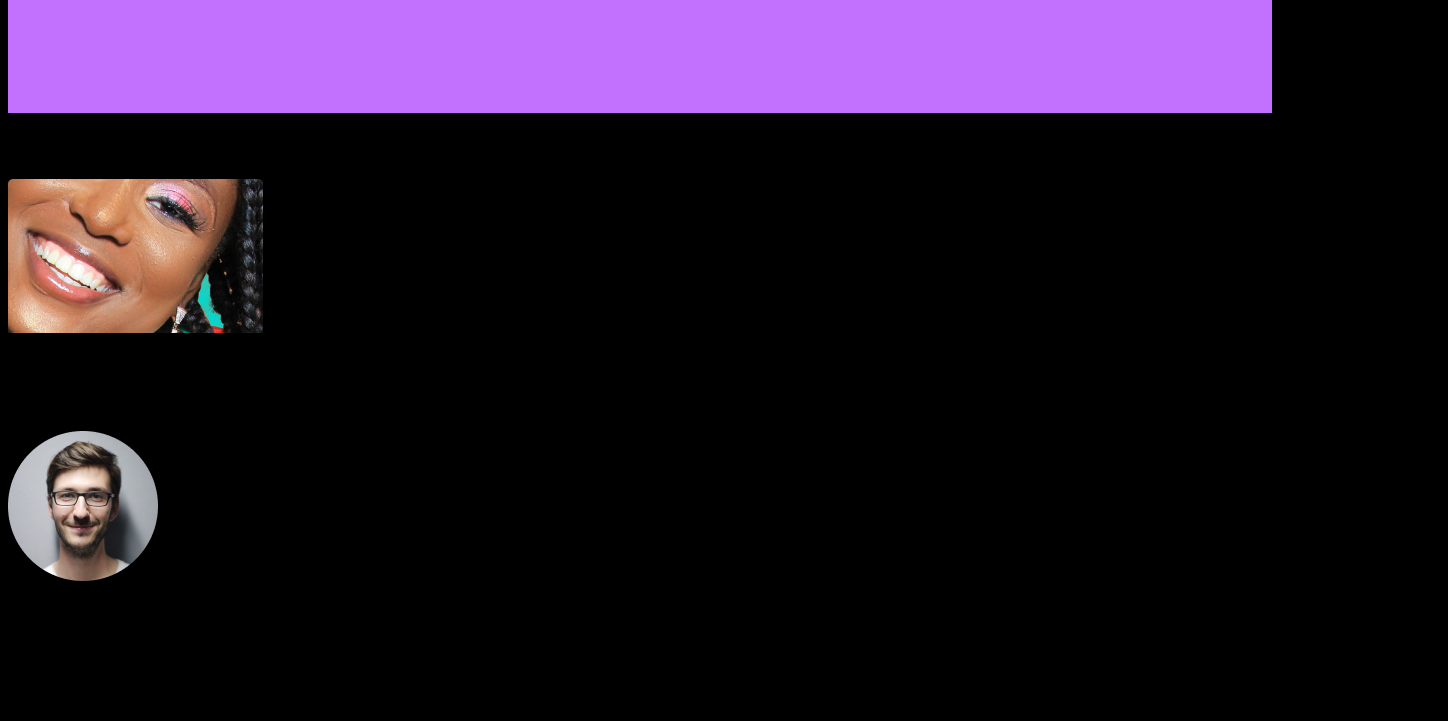
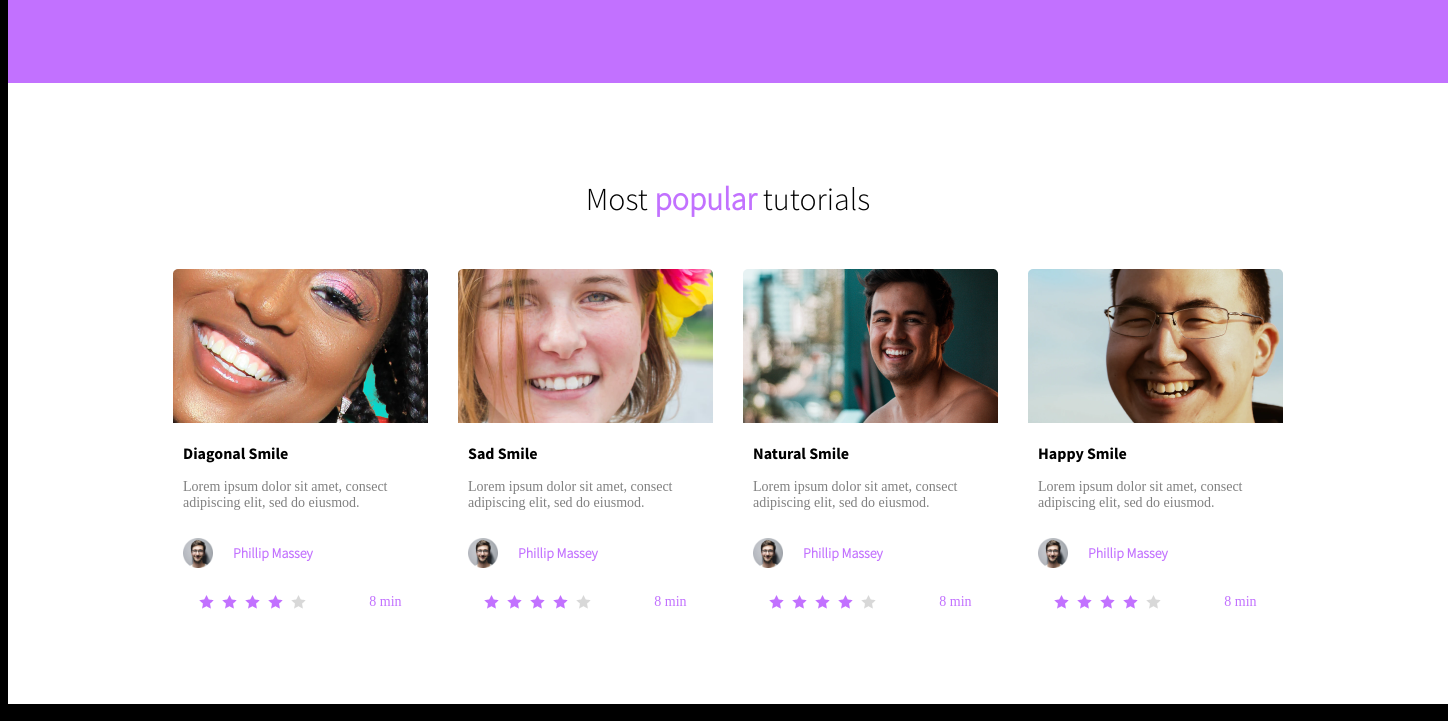
Before and after one commit to Rediet2023/alx_html_css, a plain HTML site: page css_advanced/index.html in a window 1280 px wide. Shown: the part 1283-2004 px from the top of the page, 1448 px wide, since content can reach past the window. Drawn offline with Linux system fonts and the light colour scheme.

Commit message:
video list updated

```diff
--- a/css_advanced/index.html
+++ b/css_advanced/index.html
@@ -72,75 +72,62 @@
                 <P>weather presenter</P>
             </div>
         </section>
-        <section>
-            <h2>Most popular tutorials</h2>
-            <div>
-                <img src="./images/9.png" alt="">
+        <section class="tutorials">
+            <h2>Most <span style="color: #C271FF; font-weight: bold;">popular</span> tutorials</h2>
+            <div class="tutorials_detail">
+                <div class="tutorials_detail_2">
+                <img class="trainer_pic" src="./images/9.png" alt="">
                 <h3>Diagonal Smile</h3>
                 <p>Lorem ipsum dolor sit amet, consect adipiscing elit, sed do eiusmod.</p>
-                <div>
-                    <img src="./images/1.png" alt="">
+                <div class="review">
+                    <img class="rating" src="./images/1.png" alt="">
                     <h4>Phillip Massey</h4>
                 </div>
-                <div>
-                    <div><i class="fa-solid fa-star"></i></div>
-                    <div><i class="fa-solid fa-star"></i></div>
-                    <div><i class="fa-solid fa-star"></i></div>
-                    <div><i class="fa-solid fa-star"></i></div>
-                    <div><i class="fa-solid fa-star"></i></div>
-                </div>
+                <div class="points">
+                    <img src="images/rating.png" alt="">
                     <p>8 min</p>
                 </div>
-            <div>
-              <img src="./images/7.png" alt="">
+
+                </div>
+                <div class="tutorials_detail_2">
+                <img class="trainer_pic" src="./images/7.png" alt="">
                 <h3>Sad Smile</h3>
                 <p>Lorem ipsum dolor sit amet, consect adipiscing elit, sed do eiusmod.</p>
-              <div>
-                  <img src="./images/1.png" alt="">
+                <div class="review">
+                    <img class="rating" src="./images/1.png" alt="">
                     <h4>Phillip Massey</h4>
                 </div>
-              <div>
-                  <div><i class="fa-solid fa-star"></i></div>
-                  <div><i class="fa-solid fa-star"></i></div>
-                  <div><i class="fa-solid fa-star"></i></div>
-                  <div><i class="fa-solid fa-star"></i></div>
-                  <div><i class="fa-solid fa-star"></i></div>
-              </div>
+                <div class="points">
+                    <img src="images/rating.png" alt="">
                     <p>8 min</p>
                 </div>
-            <div>
-                <img src="./images/8.png" alt="">
+                </div>
+                <div class="tutorials_detail_2">
+                    <img class="trainer_pic" src="./images/8.png" alt="">
                     <h3>Natural Smile</h3>
                     <p>Lorem ipsum dolor sit amet, consect adipiscing elit, sed do eiusmod.</p>
-                <div>
-                    <img src="./images/1.png" alt="">
+                    <div class="review">
+                        <img class="rating" src="./images/1.png" alt="">
                         <h4>Phillip Massey</h4>
                     </div>
-                <div>
-                    <div><i class="fa-solid fa-star"></i></div>
-                    <div><i class="fa-solid fa-star"></i></div>
-                    <div><i class="fa-solid fa-star"></i></div>
-                    <div><i class="fa-solid fa-star"></i></div>
-                    <div><i class="fa-solid fa-star"></i></div>
-                </div>
+                    <div class="points">
+                        <img src="images/rating.png" alt="">
                         <p>8 min</p>
                     </div>
-            <div>
-              <img src="./images/6.png" alt="">
+                </div>
+                <div class="tutorials_detail_2">
+                <img class="trainer_pic" src="./images/6.png" alt="">
                 <h3>Happy Smile</h3>
                 <p>Lorem ipsum dolor sit amet, consect adipiscing elit, sed do eiusmod.</p>
-              <div>
-                  <img src="./images/1.png" alt="">
+                <div class="review">
+                    <img class="rating" src="./images/1.png" alt="">
                     <h4>Phillip Massey</h4>
                 </div>
-              <div>
-                  <div><i class="fa-solid fa-star"></i></div>
-                  <div><i class="fa-solid fa-star"></i></div>
-                  <div><i class="fa-solid fa-star"></i></div>
-                  <div><i class="fa-solid fa-star"></i></div>
-                  <div><i class="fa-solid fa-star"></i></div>
+                <div class="points">
+                    <img src="images/rating.png" alt="">
+                    <p>8 min</p>
                 </div>
-              <p>8 min</p>
+                </div>
             </div>
         </section>
         <section>
--- a/css_advanced/style.css
+++ b/css_advanced/style.css
@@ -7,6 +7,7 @@
   src: url(Fonts/SourceSansPro-Light.otf);
 }
 body{
+  width: 1440px;
   background-image: url(./images/Object.png);
   background-repeat: no-repeat;
   background-color: black;
@@ -121,7 +122,6 @@ body{
 }
 .part_1_testimonials{
   background-color: #C271FF;
-  margin-top: 30px;
   padding: 116px 250px;
   color: white;
   display: flex;
@@ -131,7 +131,7 @@ body{
 .testimonials_detail {
  display: flex;
  flex-direction: column;
- font-size: 20px;
+ font-size: 22px;
  justify-content: start;
  padding: 0;
  margin-left: 80px;
@@ -150,3 +150,70 @@ body{
   padding: 0;
   margin: 0;
 }
+.tutorials{
+  background-color: white;
+  display: flex;
+  flex-direction: column;
+  align-items: center;
+}
+.tutorials h2{
+  align-items: center;
+  font-size: 32px;
+  font-family: san regular;
+  font-weight: lighter;
+  padding-top: 70px;
+  margin-bottom: 0;
+}
+.tutorials_detail{
+  display: flex;
+  flex-direction: row;
+  justify-content: space-between;
+  margin-top: 50px;
+  margin-bottom: 100px;
+}
+.trainer_pic{
+  width: 255px;
+  height:154px;
+}
+.tutorials_detail_2{
+  width: 255px;
+  height: 335px;
+  margin: 0 15px;
+
+}
+.tutorials_detail_2 h3{
+  padding-left: 10px;
+  font-weight: bold;
+  font-size: 16px;
+  font-family: source san;
+}
+.tutorials_detail_2 p{
+  color: gray;
+  padding-left: 10px;
+  font-size: 14px;
+}
+.rating{
+  width: 30px;
+  height: 30px;
+  padding-left: 10px;
+}
+.review{
+  display: flex;
+  flex-direction: row;
+  align-items: center;
+
+}
+.review h4{
+  margin-left: 20px;
+  color: #C271FF;
+  font-size: 14px;
+  font-family: san regular;
+}
+.points{
+  display: flex;
+  align-items: center;
+  justify-content: space-around;
+}
+.points p{
+  color: #C271FF;
+}
```
Lines whose indentation alone changed are shown as unchanged.
